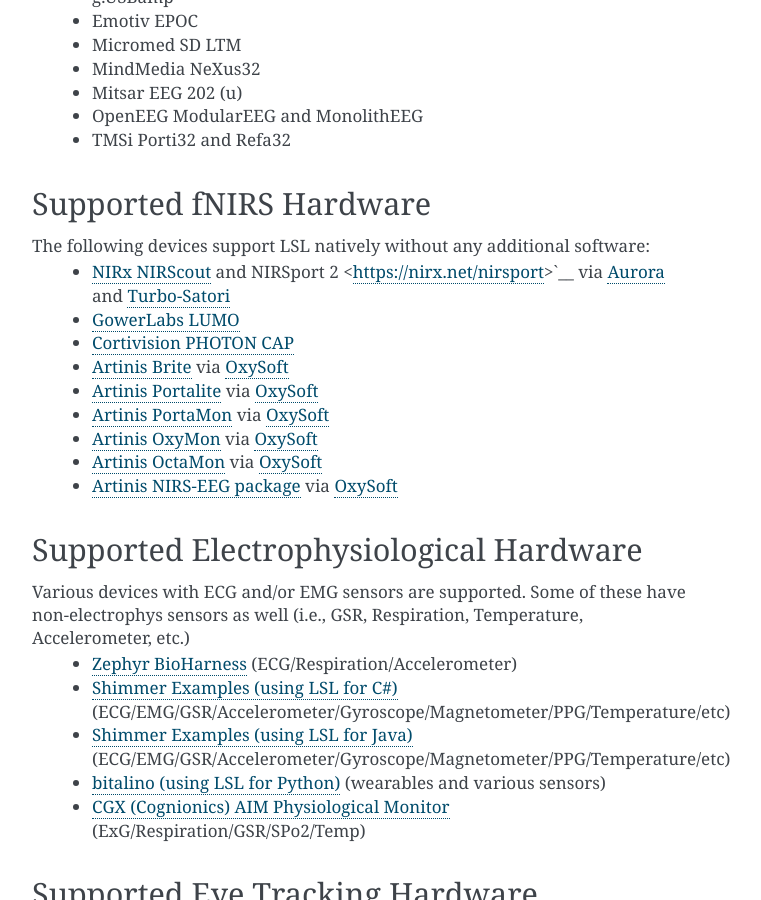
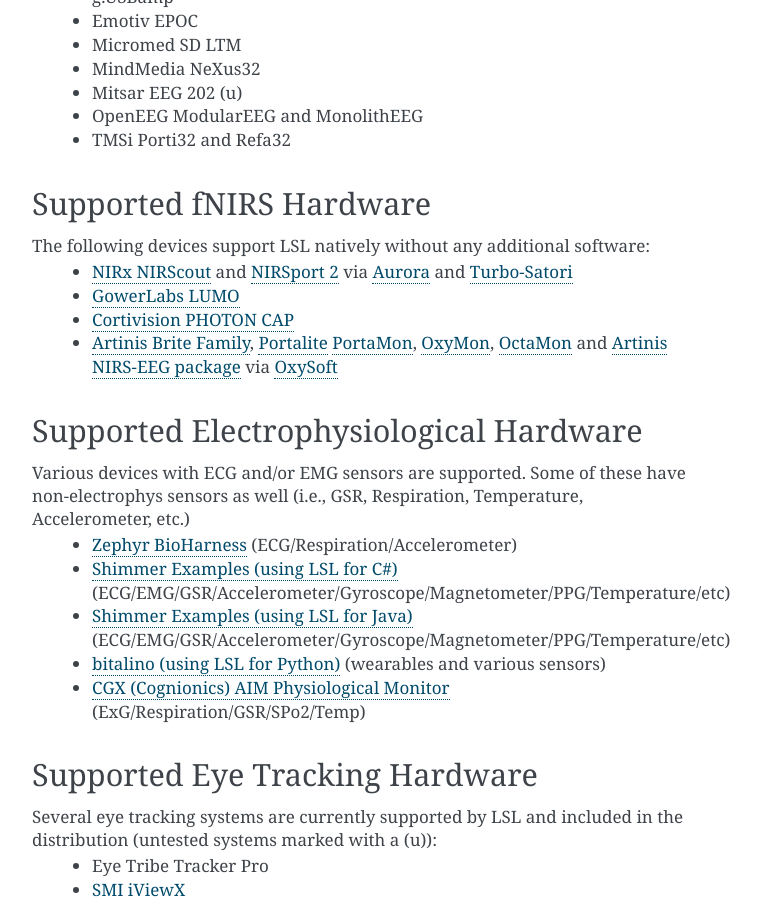
Before and after one commit to sccn/labstreaminglayer, a Sphinx documentation site: the page built from docs/info/supported_devices.rst, in a window 1280 px wide and 900 px high, scrolled down 1784 px. Shown: the whole window, without its empty margins (388-1149 px from the left). Built offline with Sphinx 7.4.7, drawn with Linux system fonts in a browser that asks for light colours.

Commit message:
enh - one-lined Artinis NIRS devices in supported_devices.rst
Also fixed an issue with the NIRx links

```diff
--- a/docs/info/supported_devices.rst
+++ b/docs/info/supported_devices.rst
@@ -74,15 +74,10 @@
 Supported fNIRS Hardware
 ************************
 The following devices support LSL natively without any additional software:
-  * `NIRx NIRScout <https://nirx.net/nirscout>`__ and NIRSport 2 <https://nirx.net/nirsport>`__ via `Aurora <https://nirx.net/software>`__ and `Turbo-Satori <https://nirx.net/turbosatori>`__
+  * `NIRx NIRScout <https://nirx.net/nirscout>`__ and `NIRSport 2 <https://nirx.net/nirsport>`__ via `Aurora <https://nirx.net/software>`__ and `Turbo-Satori <https://nirx.net/turbosatori>`__
   * `GowerLabs LUMO <https://www.gowerlabs.co.uk/lumo>`__
   * `Cortivision PHOTON CAP <https://www.cortivision.com/products/photon/>`__
-  * `Artinis Brite <https://www.artinis.com/Brite-family>`__  via `OxySoft <https://www.artinis.com/OxySoft>`__
-  * `Artinis Portalite <https://www.artinis.com/portalite-mkii>`__  via `OxySoft <https://www.artinis.com/OxySoft>`__
-  * `Artinis PortaMon <https://www.artinis.com/PortaMon>`__  via `OxySoft <https://www.artinis.com/OxySoft>`__
-  * `Artinis OxyMon <https://www.artinis.com/OxyMon>`__  via `OxySoft <https://www.artinis.com/OxySoft>`__
-  * `Artinis OctaMon <https://www.artinis.com/OctaMon>`__  via `OxySoft <https://www.artinis.com/OxySoft>`__
-  * `Artinis NIRS-EEG package <https://www.artinis.com/nirs-eeg-package>`__  via `OxySoft <https://www.artinis.com/OxySoft>`__
+  * `Artinis Brite Family <https://www.artinis.com/Brite-family>`__,  `Portalite <https://www.artinis.com/portalite-mkii>`__  `PortaMon <https://www.artinis.com/PortaMon>`__, `OxyMon <https://www.artinis.com/OxyMon>`__, `OctaMon <https://www.artinis.com/OctaMon>`__ and `Artinis NIRS-EEG package <https://www.artinis.com/nirs-eeg-package>`__  via `OxySoft <https://www.artinis.com/OxySoft>`__
 
 Supported Electrophysiological Hardware
 ****************************************
```
